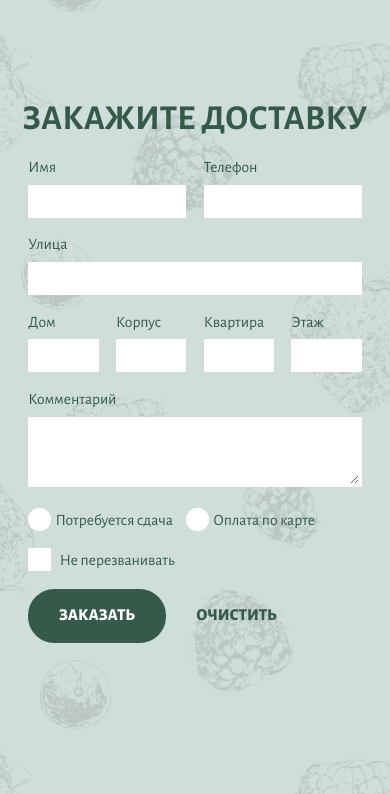
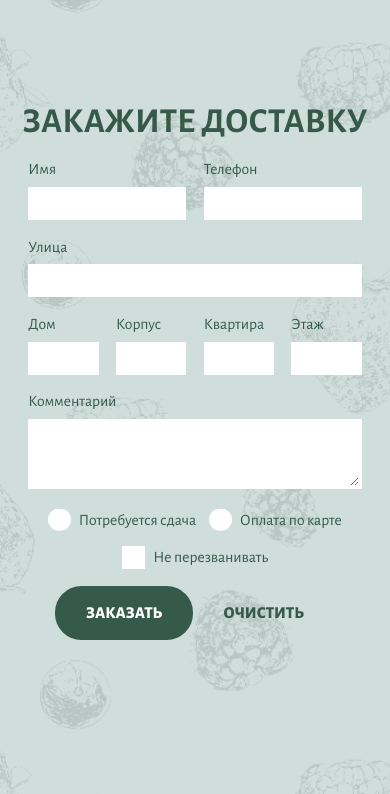
Before and after one commit to bo-mila/chocco, a plain HTML site: page index.html in a window 390 px wide. Shown: the part 5958-6752 px from the top of the page. Drawn offline with nearby package versions, Linux system fonts and the light colour scheme.

Commit message:
adaptive of order for phones

```diff
--- a/css/blocks/form.scss
+++ b/css/blocks/form.scss
@@ -36,6 +36,11 @@
 
   &:last-child {
     margin-bottom: 0;
+  }
+  &--centered {
+    @include phones {
+      justify-content: center;
+    }
   }
 
 }
@@ -85,12 +90,14 @@
   }
  }
  .form__option {
+   position: relative;
    margin-right: rem(15px);
    cursor: pointer;
 
    &:last-child {
      margin-right: 0;
    }
+
  }
 .option__radio {
   display: none;
@@ -114,15 +121,20 @@
   font-size: rem(18px);
   align-items: center;
   position: relative;
+  padding-left: rem(35px);
 
   &::before {
     content: "";
     flex-shrink: 0;
-    margin-right: rem(5px);
+    // margin-right: rem(5px);
     width: rem(26px);
     height: rem(26px);
     background-color: $white;
     border-radius: 50%;
+    position: absolute;
+    left: 0%;
+    top: 50%;
+    transform: translateY(-50%);
   }
 
   &:after{
@@ -130,7 +142,8 @@
     position: absolute;
     display: none;
     left: 4%;
-    top: 24%;
+    top: 50%;
+    transform: translateY(-50%);
     width: rem(14px);
     height: rem(14px);
     background-color: $green;
--- a/css/blocks/order.scss
+++ b/css/blocks/order.scss
@@ -76,4 +76,7 @@
   @include tablets {
     margin-bottom: rem(25px);
   }
+  @include phones {
+    text-align: center;
+  }
 }
--- a/index.html
+++ b/index.html
@@ -423,7 +423,7 @@
                   <textarea name="comment" class="form__input form__input--textarea" required></textarea>
                 </label>
               </div>
-              <div class="form__row form__row--left">
+              <div class="form__row form__row--centered">
                 <label class="form__option option">
                   <input type="radio" name="yes-no" class="option__radio">
                   <div class="option__title">Потребуется сдача</div>
@@ -433,13 +433,13 @@
                   <div class="option__title">Оплата по карте</div>
                 </label>
               </div>
-              <div class="form__row form__row--left">
+              <div class="form__row form__row--centered">
                 <label class="form__option check">
                   <input type="checkbox" name="checking" class="check__checkbox">
                   <div class="check__title">Не перезванивать</div>
                 </label>
               </div>
-              <div class="form__row form__row--left">
+              <div class="form__row form__row--centered">
                 <button type="submit" class="btn btn--bg-green buttons__sub">заказать</button>
                 <button type="reset" class="btn btn--transp buttons__res">очистить</button>
               </div>
```
Also changed, not shown: css/main.css.
